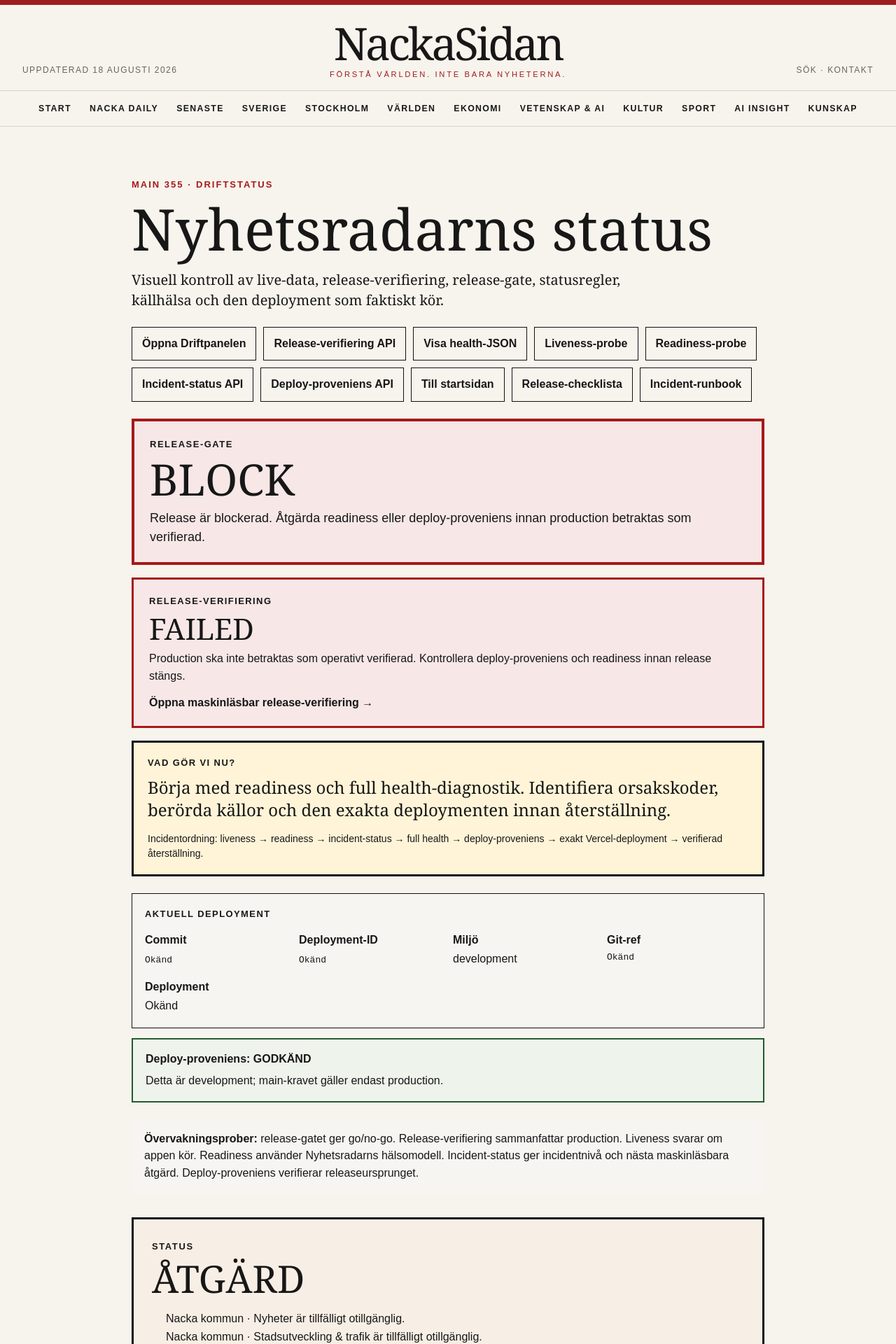
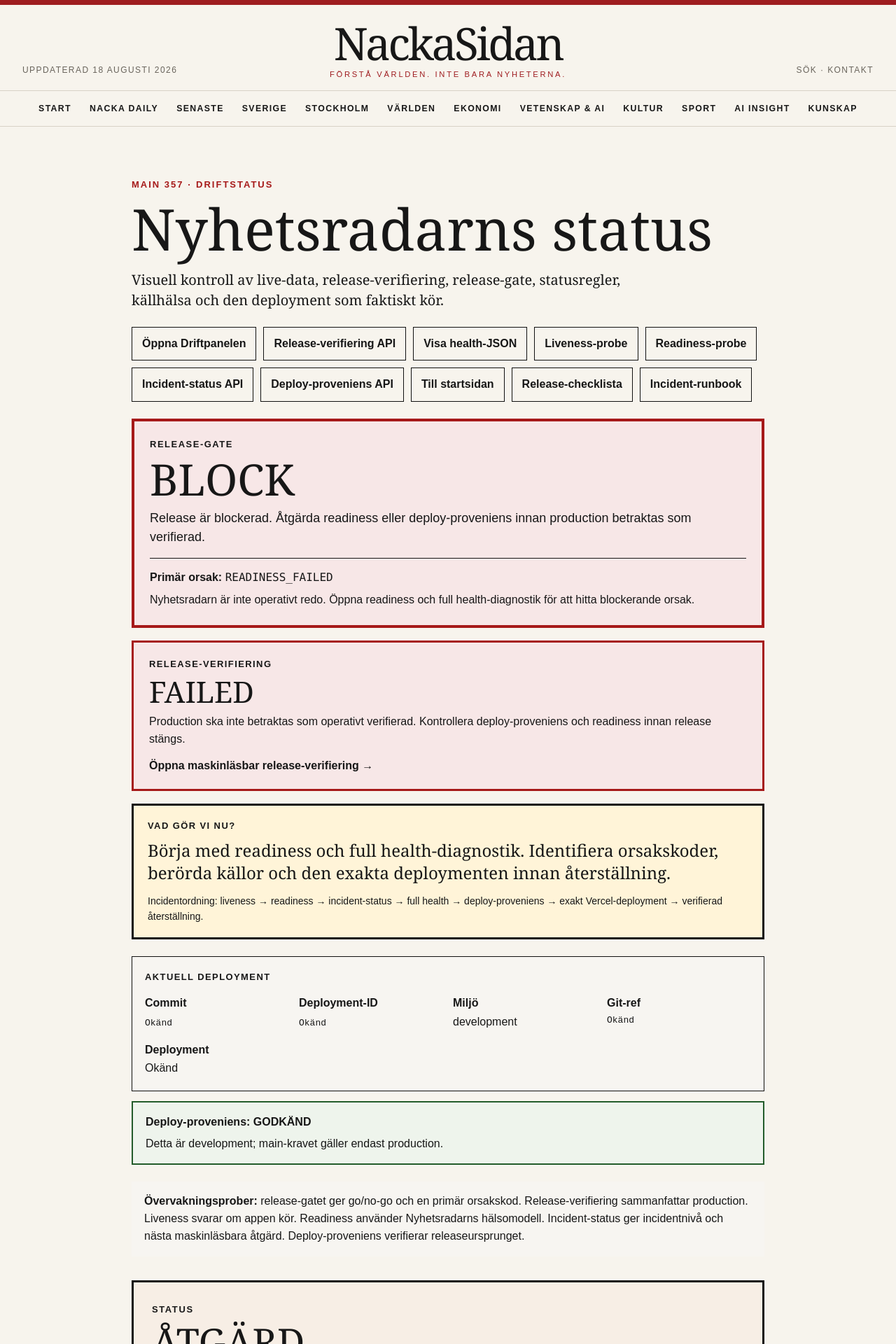
Before and after one commit to Djurgarden2019/NackaSidan-2026, a Next.js app: page /driftstatus in a window 1280 px wide. Shown: the top 1920 px of the page at 70% size. Built offline with nearby package versions, Linux system fonts and the light colour scheme; no server answers.

Commit message:
Main 357: show release gate reason on driftstatus

```diff
--- a/app/driftstatus/page.tsx
+++ b/app/driftstatus/page.tsx
@@ -9,6 +9,13 @@ const reasonLabels: Record<string,string> = {
   SOURCE_DEGRADED: 'En eller flera källor svarar inte', SOURCE_STALE: 'En eller flera anslutna källor levererar för gammalt daterat innehåll', SOURCE_UNDATED: 'En eller flera anslutna källor saknar daterat innehåll i aktuell radar', LOCAL_EMPTY: 'Nacka/Lokalt saknar aktuella artiklar', RADAR_EMPTY: 'Nyhetsradarn saknar aktuellt innehåll', CATEGORY_EMPTY: 'En eller flera kategorier är tomma', ALL_SOURCES_DOWN: 'Alla källor är nere', ALL_LOCAL_SOURCES_DOWN: 'Alla Nacka/Lokalt-källor är nere', NEWS_STALE: 'Den nyaste daterade artikeln är för gammal',
 };
 const sourceStateLabels: Record<string,string> = { AKTIV: 'Ansluten och färsk', GAMMAL: 'Ansluten men gammal', INGEN_DATERAD_DATA: 'Ansluten men saknar daterad artikel', NERE: 'Källan svarar inte' };
+const gateReasonLabels: Record<string,string> = {
+  PROVENANCE_FAILED: 'Production har inte godkänd deploy-proveniens. Verifiera Git-ref, commit och deployment-ID innan release godkänns.',
+  READINESS_FAILED: 'Nyhetsradarn är inte operativt redo. Öppna readiness och full health-diagnostik för att hitta blockerande orsak.',
+  HEALTH_WARNING: 'Production är tillgänglig men hälsomodellen innehåller varningar som ska dokumenteras och följas.',
+  PRODUCTION_IDENTITY_WARNING: 'Production-identiteten behöver verifieras mot avsedd main-release.',
+  ALL_CHECKS_PASSED: 'Alla release-kontroller är godkända.',
+};
 
 export default async function DriftstatusPage() {
   const radar = await getLiveNews(); const deployment = getDeploymentIdentity();
@@ -16,6 +23,7 @@ export default async function DriftstatusPage() {
   const freshnessLabel = newestAgeHours === null ? 'Okänd' : `${Math.round(newestAgeHours * 10) / 10} h`;
   const releaseStatus = !deployment.provenanceOk || status === 'ÅTGÄRD' ? 'FAILED' : status === 'BEVAKA' ? 'BEVAKA' : 'VERIFIED';
   const releaseGate = releaseStatus === 'FAILED' ? 'BLOCK' : releaseStatus === 'BEVAKA' ? 'ALLOW_WITH_WARNING' : 'ALLOW';
+  const releaseGateReason = !deployment.provenanceOk ? 'PROVENANCE_FAILED' : status === 'ÅTGÄRD' ? 'READINESS_FAILED' : status === 'BEVAKA' ? 'HEALTH_WARNING' : deployment.isProduction && !deployment.isMainRef ? 'PRODUCTION_IDENTITY_WARNING' : 'ALL_CHECKS_PASSED';
   const nextAction = !deployment.provenanceOk
     ? 'Verifiera först deploy-proveniens och att production verkligen kommer från main. Jämför commit och deployment-ID innan annan felsökning.'
     : status === 'ÅTGÄRD'
@@ -25,7 +33,7 @@ export default async function DriftstatusPage() {
         : 'Ingen incidentåtgärd krävs. Fortsätt normal övervakning och använd proberna som verifiering efter nästa release.';
 
   return <main style={{ maxWidth:960, margin:'0 auto', padding:'72px 28px 100px' }}>
-    <p style={{ color:'#a61919', fontWeight:800, letterSpacing:2, fontSize:13 }}>MAIN 355 · DRIFTSTATUS</p>
+    <p style={{ color:'#a61919', fontWeight:800, letterSpacing:2, fontSize:13 }}>MAIN 357 · DRIFTSTATUS</p>
     <h1 style={{ fontFamily:'Georgia,serif', fontSize:'clamp(48px,7vw,82px)', lineHeight:.98, margin:'12px 0 18px' }}>Nyhetsradarns status</h1>
     <p style={{ fontFamily:'Georgia,serif', fontSize:20, lineHeight:1.45, maxWidth:760 }}>Visuell kontroll av live-data, release-verifiering, release-gate, statusregler, källhälsa och den deployment som faktiskt kör.</p>
     <nav aria-label="Driftverktyg" style={{ display:'flex', flexWrap:'wrap', gap:10, marginTop:24 }}>
@@ -38,6 +46,7 @@ export default async function DriftstatusPage() {
       <div style={{fontSize:13,fontWeight:900,letterSpacing:1.5}}>RELEASE-GATE</div>
       <div style={{fontFamily:'Georgia,serif',fontSize:'clamp(40px,6vw,62px)',lineHeight:1,marginTop:8,overflowWrap:'anywhere'}}>{releaseGate}</div>
       <div style={{marginTop:12,fontSize:18,lineHeight:1.5}}>{releaseGate==='ALLOW'?'Release är godkänd. Production är operativt verifierad och kan stängas som genomförd.':releaseGate==='ALLOW_WITH_WARNING'?'Release är tillåten, men varningen ska dokumenteras och följas tills hälsostatus återgår till STABIL.':'Release är blockerad. Åtgärda readiness eller deploy-proveniens innan production betraktas som verifierad.'}</div>
+      <div style={{marginTop:16,paddingTop:14,borderTop:'1px solid currentColor'}}><strong>Primär orsak:</strong> <code>{releaseGateReason}</code><div style={{marginTop:6}}>{gateReasonLabels[releaseGateReason]}</div></div>
     </section>
 
     <section aria-label="Release-verifiering" style={{marginTop:18,padding:'20px 22px',border:`3px solid ${releaseStatus==='VERIFIED'?'#235c2b':releaseStatus==='BEVAKA'?'#8a6400':'#a61919'}`,background:releaseStatus==='VERIFIED'?'#eef4ec':releaseStatus==='BEVAKA'?'#fff4d8':'#f7e7e7'}}>
@@ -55,7 +64,7 @@ export default async function DriftstatusPage() {
 
     <section aria-label="Deployment-identitet" style={{ marginTop:24, padding:18, border:'1px solid #111', background:'#f7f5f1' }}><div style={{ fontSize:13,fontWeight:900,letterSpacing:1.4 }}>AKTUELL DEPLOYMENT</div><div style={{display:'grid',gridTemplateColumns:'repeat(auto-fit,minmax(180px,1fr))',gap:14,marginTop:14}}><div><strong>Commit</strong><div style={{fontFamily:'monospace',marginTop:4}}>{deployment.shortCommitSha ?? 'Okänd'}</div></div><div><strong>Deployment-ID</strong><div style={{fontFamily:'monospace',marginTop:4,overflowWrap:'anywhere'}}>{deployment.deploymentId ?? 'Okänd'}</div></div><div><strong>Miljö</strong><div>{deployment.environment}</div></div><div><strong>Git-ref</strong><div style={{fontFamily:'monospace'}}>{deployment.gitRef ?? 'Okänd'}</div></div><div><strong>Deployment</strong><div>{deployment.deploymentUrl ? <a href={`https://${deployment.deploymentUrl}`} target="_blank" rel="noreferrer">Öppna körande deploy</a> : 'Okänd'}</div></div></div></section>
     <section aria-label="Deploy-proveniens" style={{marginTop:14,padding:'16px 18px',border:`2px solid ${deployment.provenanceOk?'#235c2b':'#a61919'}`,background:deployment.provenanceOk?'#eef4ec':'#f7e7e7',lineHeight:1.55}}><strong>Deploy-proveniens: {deployment.provenanceOk?'GODKÄND':'VARNING'}</strong><div style={{marginTop:6}}>{deployment.isProduction ? deployment.isMainRef ? 'Production-deployen kommer från main, vilket är förväntat.' : `Production-deployen kommer från ${deployment.gitRef ?? 'okänd Git-ref'} i stället för main.` : `Detta är ${deployment.environment}; main-kravet gäller endast production.`}</div></section>
-    <section aria-label="Probe-status" style={{marginTop:24,padding:'16px 18px',background:'#f7f5f1',lineHeight:1.55}}><strong>Övervakningsprober:</strong> release-gatet ger go/no-go. Release-verifiering sammanfattar production. Liveness svarar om appen kör. Readiness använder Nyhetsradarns hälsomodell. Incident-status ger incidentnivå och nästa maskinläsbara åtgärd. Deploy-proveniens verifierar releaseursprunget.</section>
+    <section aria-label="Probe-status" style={{marginTop:24,padding:'16px 18px',background:'#f7f5f1',lineHeight:1.55}}><strong>Övervakningsprober:</strong> release-gatet ger go/no-go och en primär orsakskod. Release-verifiering sammanfattar production. Liveness svarar om appen kör. Readiness använder Nyhetsradarns hälsomodell. Incident-status ger incidentnivå och nästa maskinläsbara åtgärd. Deploy-proveniens verifierar releaseursprunget.</section>
     <section aria-label="Aktuell driftstatus" style={{marginTop:34,border:'3px solid #111',padding:'28px 26px',background:status==='STABIL'?'#eef4ec':'#f7eee5'}}><div style={{fontSize:13,fontWeight:900,letterSpacing:1.6}}>STATUS</div><div style={{fontFamily:'Georgia,serif',fontSize:54,lineHeight:1,marginTop:8}}>{status}</div>{alerts.length?<ul style={{margin:'18px 0 0',paddingLeft:20,lineHeight:1.6}}>{alerts.map(a=><li key={a}>{a}</li>)}</ul>:<p>Inga automatiska driftvarningar just nu.</p>}</section>
     {reasons.length?<section style={{marginTop:24}}><h2 style={{fontFamily:'Georgia,serif',fontSize:30}}>Varför denna status?</h2><div style={{display:'grid',gap:10}}>{reasons.map(r=><div key={r} style={{borderLeft:'3px solid #a61919',padding:'10px 14px',background:'#f7f5f1'}}><strong style={{fontFamily:'monospace'}}>{r}</strong><div>{reasonLabels[r]??r}</div></div>)}</div></section>:null}
     <section style={{display:'grid',gridTemplateColumns:'repeat(auto-fit,minmax(150px,1fr))',gap:14,marginTop:28}}>{[[radar.items.length,'Aktuella artiklar'],[freshnessLabel,'Nyaste artikelns ålder'],[activeSources.length,'Aktiva källor'],[staleSources.length,'Gamla källor'],[undatedSources.length,'Utan daterad data'],[downSources.length,'Nere']].map(([v,l])=><div key={String(l)} style={{borderTop:'2px solid #111',paddingTop:12}}><strong style={{fontSize:34}}>{v}</strong><div>{l}</div></div>)}</section>
```
